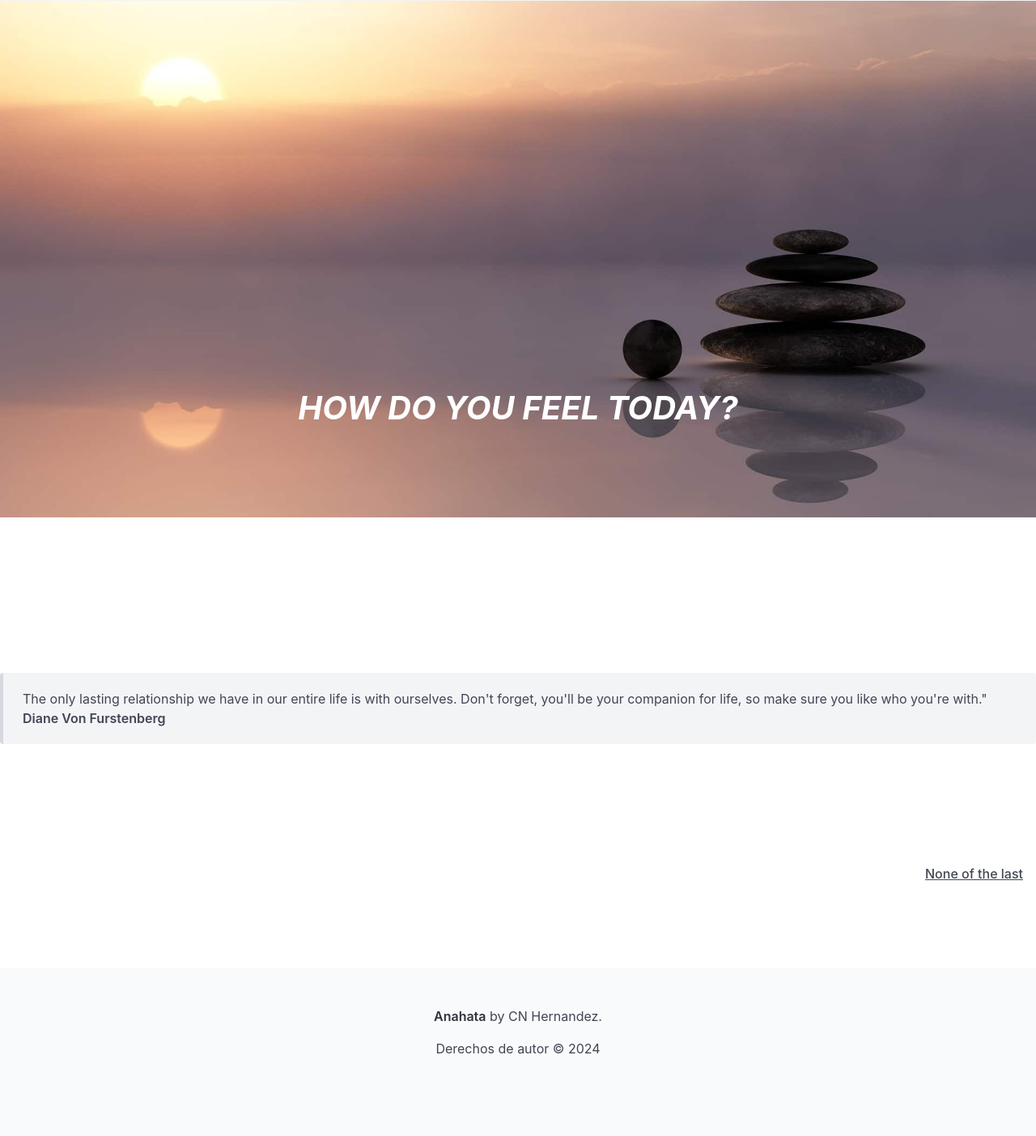
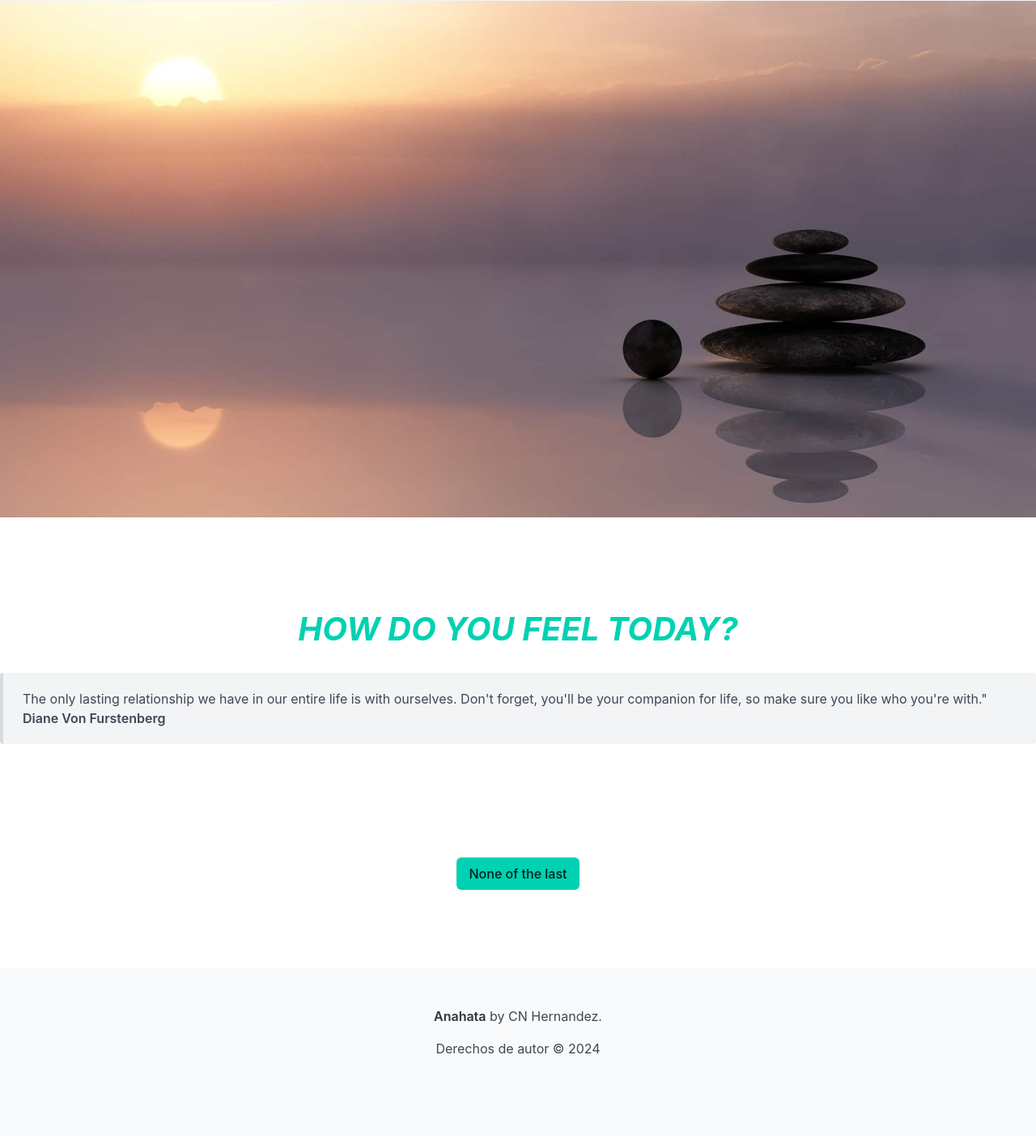
Before and after one commit to Carle93/DJANGOPROYECT, a Django app: template login/templates/login/home.html in a window 1280 px wide. Shown: the part 167-1570 px from the top of the page at 81% size. Run offline with Django 3.2, Linux system fonts and the light colour scheme; the template is opened without the code that fills it, so the values that code supplies are empty.

Commit message:
a litter changes in temples

```diff
--- a/login/templates/login/home.html
+++ b/login/templates/login/home.html
@@ -3,9 +3,8 @@
 {% block content %}
 
 <section class="hero is-fullheight">
-  <img class= "has-background, is-transparent" src="{% static 'imagen/home-piedra.jpg' %}" alt="Descripción de la imagen" width="1400" height="500">
-  <div class="overlay" style="position: absolute; ; left: 0; width: 100%; height: 100%; display: flex; flex-direction: column; justify-content: flex-start; align-items: center;padding-top:22%;">
-    <h1 class="title is-italic is-size-2 has-text-weight-medium has-text-white has-text-centered has-text-weight-bold" style="margin-top: 200px;">HOW DO YOU FEEL TODAY?</h1>
+  <img class= "has-background, is-transparent" src="{% static 'imagen/home-piedra.jpg' %}" alt="Descripción de la imagen" max-height="200">
+    <h1 class="title is-italic is-size-2 has-text-weight-medium has-text-primary has-text-centered has-text-weight-bold">HOW DO YOU FEEL TODAY?</h1>
   </div>
   </div>
 </section>
@@ -40,8 +39,8 @@
 </section>
 
 
-<div class="has-text-right" style="margin-top: 20px;">
-  <button class="button is-text">None of the last</button>
+<div class="has-text-centered" style="margin-top: 20px;">
+  <button class="button has-text-centered is-primary">None of the last</button>
 </div>
 
 <div class="py-6"></div>
```
Also changed, not shown: login/templates/login/test.html (+3 -4 lines).
